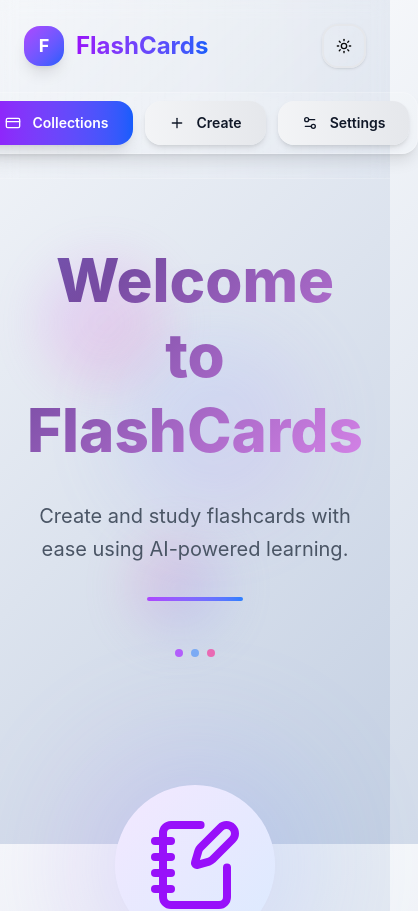
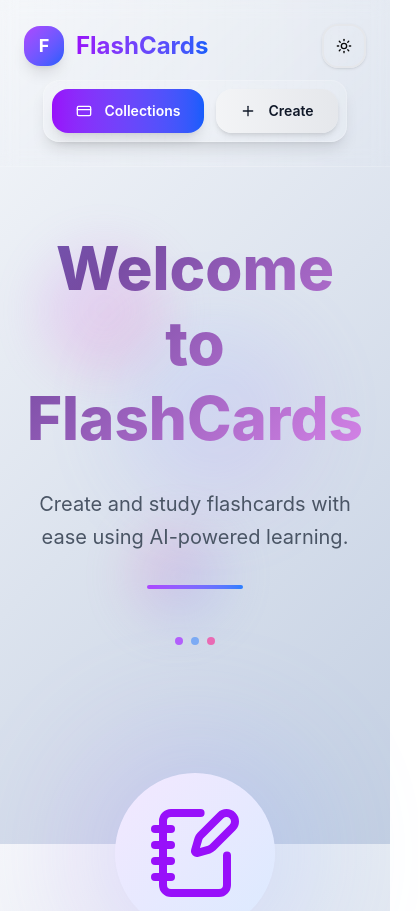
Before and after one commit to 1abdelaziz/ai-flashcards-app, a React (Vite) app: page / in a window 390 px wide. Shown: the top 911 px of the page, 418 px wide, since content can reach past the window. Built offline with nearby package versions, Linux system fonts and the light colour scheme.

Commit message:
404 page has been added, Settings page is removed for obvious reasons

```diff
--- a/src/App.tsx
+++ b/src/App.tsx
@@ -3,7 +3,6 @@ import { Button } from "@/components/ui/button";
 import {
   CreditCard,
   Plus,
-  Settings2
 } from "lucide-react";
 import {
   BrowserRouter,
@@ -16,6 +15,7 @@ import { ThemeProvider } from "./components/theme-provider";
 import Home from "./pages/Home";
 import Create from "./pages/Create";
 import Study from "./pages/Study";
+import PageNotFound from "./pages/PageNotFound";
 
 export default function App() {
   return (
@@ -38,21 +38,13 @@ export default function App() {
               </Button>
             )}
           </NavLink>
-          <NavLink to="/settings">
-            {({ isActive }) => (
-              <Button variant={isActive ? "default" : "secondary"}>
-                <Settings2 className="mr-1 h-4 w-4" />
-                Settings
-              </Button>
-            )}
-          </NavLink>
         </Header>
         <main className="container max-w-[1000px] mx-auto mb-5 pb-5">
           <Routes>
             <Route path="/" element={<Home />} />
             <Route path="/create" element={<Create />} />
             <Route path="/study/:collectionId" element={<Study />} />
-            <Route path="/settings" element={<h1>Settings</h1>} />
+            <Route path="*" element={<PageNotFound />} />
           </Routes>
         </main>
       </BrowserRouter>
--- a/src/components/Header.tsx
+++ b/src/components/Header.tsx
@@ -22,7 +22,7 @@ export default function Header({ children }: any) {
         </div>
 
         {/* Center: Navigation */}
-        <nav className="flex gap-4 justify-center mt-6 md:mt-4">
+        <nav className="flex gap-4 justify-center mt-3 md:mt-4">
           <div className="flex gap-3 p-2 rounded-2xl bg-white/10 dark:bg-black/20 backdrop-blur-sm border border-white/20 dark:border-white/10 shadow-lg">
             {children}
           </div>
--- /dev/null
+++ b/src/pages/PageNotFound.tsx
@@ -0,0 +1,26 @@
+import { Button } from "@/components/ui/button";
+import { RotateCcw } from "lucide-react";
+import HeroSection from "@/components/HeroSection";
+
+export default function PageNotFound() {
+  return (
+    <>
+        <HeroSection
+            title="404 - Page Not Found"
+            paragraph="Oops! The page you're looking for seems to have wandered off into the digital void. Let's get you back on track."
+        />
+
+        <div className="flex justify-center">
+            <Button
+            variant="default"
+            size="lg"
+            onClick={() => window.location.href = "/"}
+            className="shadow-lg hover:shadow-xl transition-all duration-200 mx-auto"
+            >
+            <RotateCcw className="mr-2 h-5 w-5" />
+            <span>Back to Home</span>
+            </Button>
+        </div>
+    </>
+  );
+}
```
